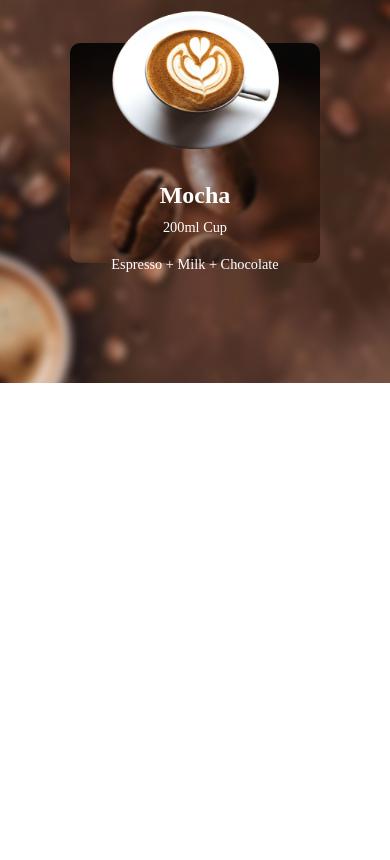
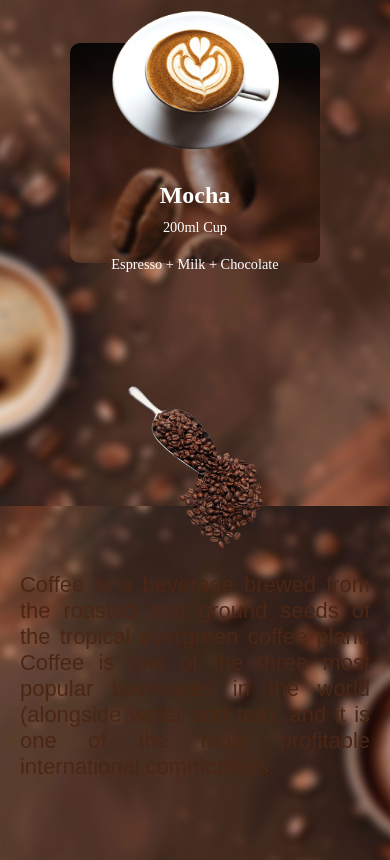
Before and after one commit to HanzalaKhattak/Task-06-HTML-CSS, a plain HTML site: page index.html in a window 390 px wide. Shown: the part 2026-2886 px from the top of the page. Before the commit the page ends 2409 px from the top, so only its background shows below. Drawn offline with Linux system fonts and the light colour scheme.

Commit message:
Image text section added and completed

```diff
--- a/index.html
+++ b/index.html
@@ -85,5 +85,15 @@
         <p>Espresso + Milk + Chocolate</p>
     </div>
 </div>
+<!-- Coffee Section Completed-->
+
+
+<!--Image Text Section-->
+<div class="image-text">
+    <img src="./Assets/hom3.png" alt="">
+    <p>Coffee is a beverage brewed from the roasted and ground seeds of the tropical evergreen coffee plant. Coffee is one of the three most popular beverages in the world (alongside water and tea), and it is one of the most profitable international commodities.</p>
+</div>
+<!--Image Text Section completed-->
+
 </body>
 </html>
--- a/style.css
+++ b/style.css
@@ -135,6 +135,25 @@ h1 em{
     padding: 5px;
 }
 
+/* Text Image Section  */
+.image-text{
+    display: flex;
+    justify-content: space-evenly;
+    align-items: center;
+    padding: 40px 40px;
+    margin-top: 30px;
+}
+.image-text img{
+    width: 400px;
+    margin-right: 40px;
+}
+.image-text p{
+    font-size: x-large;
+    font-weight: 500;
+    margin-right: 30px;
+    text-align: justify;
+}
+
 
 
 /* // For small 1000px// */
@@ -202,6 +221,19 @@ h1 em{
         font-size: 13px;
         padding: 5px;
     }
+    /* image text section */
+    .image-text{
+        padding: 40px 10px;
+        margin-top: 30px;
+    }
+    .image-text img{
+        width: 33%;
+    }
+    .image-text p{
+        padding: 10px 20px;
+        font-size: 2.6vh;
+        font-weight: 450px;
+    }
 }
 
 /* for tabs */
@@ -265,6 +297,19 @@ h1 em{
     }
     .coffee-cup p{
         font-size: 1.7vh;
+    }
+      /* image text section */
+    .image-text{
+        padding: 40px 0px;
+        margin-top: 30px;
+    }
+    .image-text img{
+        width: 30%;
+    }
+    .image-text p{
+        padding: 20px;
+        font-size: 2vh;
+        font-weight: 400px;
     }
 }
 
@@ -343,4 +388,24 @@ h1 em{
     .coffee-cup p{
         padding: 10px;
     }
+      /* image text section */
+    .image-text{
+        display: grid;
+        padding: 0;
+        margin: 0;
+        margin-bottom: 60px;
+    }
+    .image-text img{
+        width: 140px;
+        display: block;
+        margin: 0 auto;
+    }
+    .image-text p{
+        padding-top: 20px;
+        font-size: 2.6vh;
+        font-weight: 300px;
+        margin-right: 0;
+        text-align: justify;
+        font-family: Arial, Helvetica, sans-serif;
+    }
 }
```
